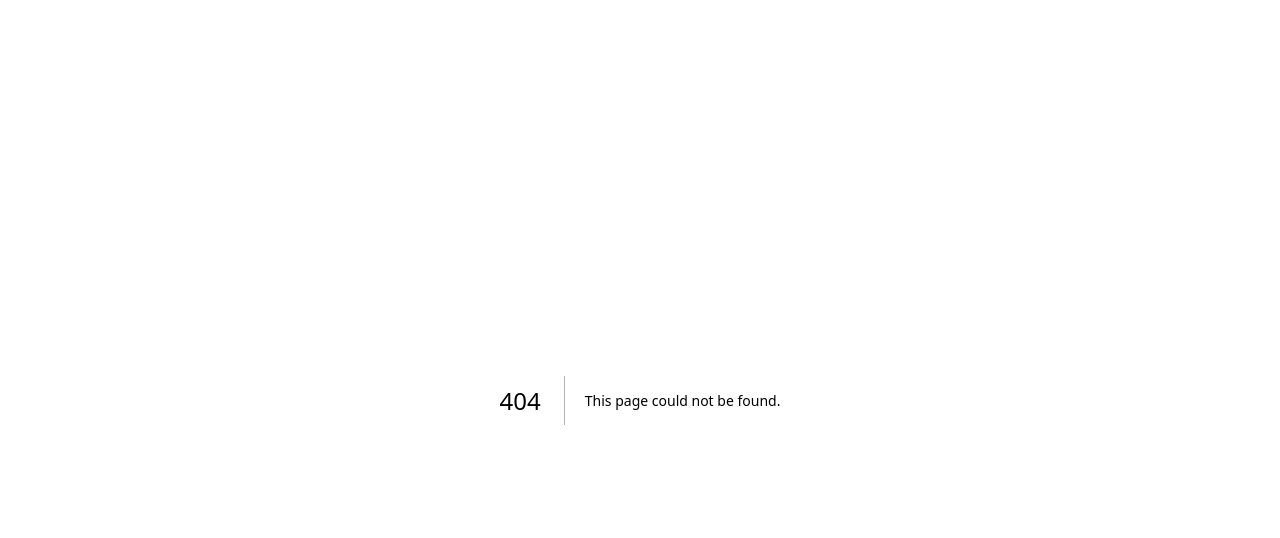
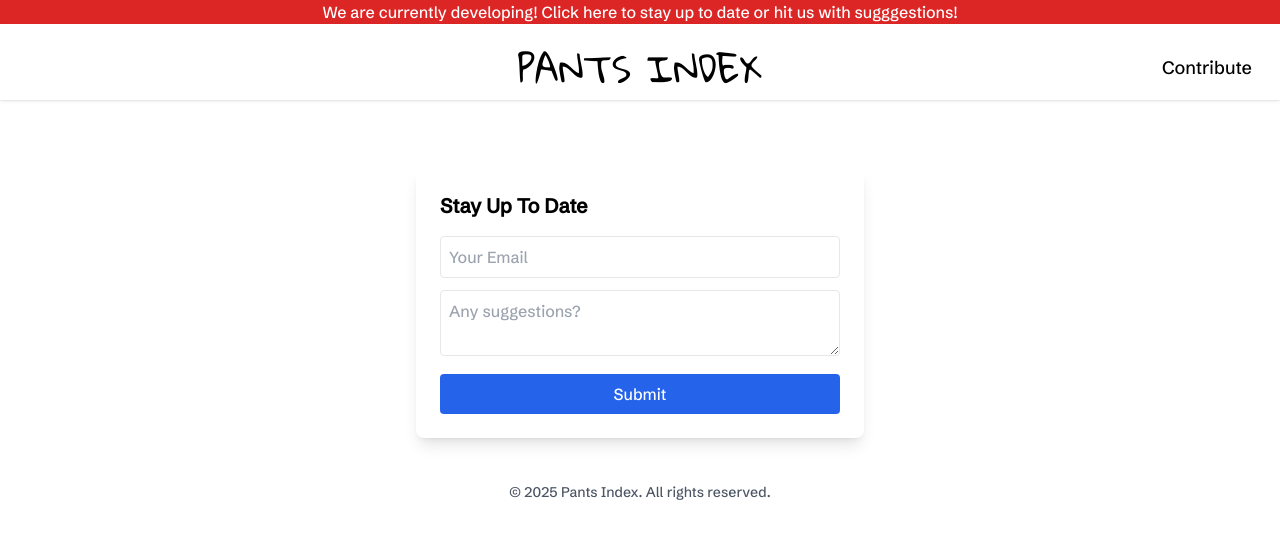
Before and after one commit to colecarter96/PantsIndex4, a Next.js app in the folder next-app/: page /waitlist in a window 1280 px wide. Before the commit this address had no page. Shown: the top 538 px of the page. Built offline with nearby package versions, Linux system fonts and the light colour scheme; a web font is replaced by a local one.

Commit message:
Banner with Waitlist

```diff
--- /dev/null
+++ b/next-app/app/api/waitlist/route.ts
@@ -0,0 +1,28 @@
+import { NextResponse } from "next/server";
+import { MongoClient } from "mongodb";
+
+const uri = process.env.MONGODB_URI as string;
+const client = new MongoClient(uri);
+
+export async function POST(req: Request) {
+  try {
+    const { email, suggestion } = await req.json();
+
+    if (!email || typeof email !== "string") {
+      return NextResponse.json({ error: "Invalid email" }, { status: 400 });
+    }
+
+    await client.connect();
+    const db = client.db("pants-index-2");
+    const collection = db.collection("waitlist-emails");
+
+    await collection.insertOne({ email, suggestion, createdAt: new Date() });
+
+    return NextResponse.json({ message: "Submitted successfully!" }, { status: 200 });
+  } catch (error) {
+    console.error("Error saving to DB:", error);
+    return NextResponse.json({ error: "Internal server error" }, { status: 500 });
+  } finally {
+    await client.close();
+  }
+}
--- a/next-app/app/components/HamburgerMenu.tsx
+++ b/next-app/app/components/HamburgerMenu.tsx
@@ -1,4 +1,27 @@
-// components/HamburgerMenu.tsx
+// // components/HamburgerMenu.tsx
+// "use client";
+
+// import { useFilterPanel } from "@/context/FilterPanelContext";  // Correct hook
+
+// export const HamburgerMenu = () => {
+//   const { isMenuOpen, toggleFilterPanel } = useFilterPanel();  // Using the correct hook
+
+//   const textClass = isMenuOpen ? "text-red-600" : "";
+
+//   return (
+
+
+//     <button onClick={toggleFilterPanel} aria-label="Open filter menu">
+//       <svg className={`w-8 h-8 ${textClass}`} viewBox="0 0 24 24" fill="none" stroke="currentColor" strokeWidth="2.5" strokeLinecap="round">
+//         <line x1="3" y1="8" x2="21" y2="8" />
+//     <line x1="3" y1="16" x2="21" y2="16" />
+//       </svg>
+//     </button>
+
+//   );
+// };
+
+
 "use client";
 
 import { useFilterPanel } from "@/context/FilterPanelContext";  // Correct hook
@@ -6,37 +29,30 @@ import { useFilterPanel } from "@/context/FilterPanelContext";  // Correct hook
 export const HamburgerMenu = () => {
   const { isMenuOpen, toggleFilterPanel } = useFilterPanel();  // Using the correct hook
 
-  const textClass = isMenuOpen ? "text-red-600" : "";
-
   return (
-    // <button
-    //   onClick={toggleFilterPanel}
-    //   aria-label="Open filter menu"
-    //   className="p-1 rounded-md border border-gray-300 hover:bg-gray-100 focus:outline-none focus:ring-2 focus:ring-blue-500"
-    // >
-    //   {/* Simple hamburger icon */}
-    //   <svg
-    //     xmlns="http://www.w3.org/2000/svg"
-    //     fill="none"
-    //     viewBox="0 0 24 24"
-    //     strokeWidth={2}
-    //     stroke="currentColor"
-    //     className="w-6 h-6"
-    //   >
-    //     <path
-    //       strokeLinecap="round"
-    //       strokeLinejoin="round"
-    //       d="M3 5h18M3 12h18m-9 7h9"
-    //     />
-    //   </svg>
-    // </button>
-
-    <button onClick={toggleFilterPanel} aria-label="Open filter menu">
-      <svg className={`w-8 h-8 ${textClass}`} viewBox="0 0 24 24" fill="none" stroke="currentColor" strokeWidth="2.5" strokeLinecap="round">
-        <line x1="3" y1="8" x2="21" y2="8" />
-    <line x1="3" y1="16" x2="21" y2="16" />
+    <button onClick={toggleFilterPanel} aria-label="Toggle menu" className="relative w-8 h-8 flex items-center justify-center">
+      <svg
+        className="w-8 h-8 transition-transform duration-300 ease-in-out"
+        viewBox="0 0 24 24"
+        fill="none"
+        stroke={isMenuOpen ? "#e53935" : "currentColor"}  // Red when open
+        strokeWidth="2.5"
+        strokeLinecap="round"
+      >
+        {isMenuOpen ? (
+          // X Shape (Red when open)
+          <>
+            <line x1="6" y1="6" x2="18" y2="18" />
+            <line x1="6" y1="18" x2="18" y2="6" />
+          </>
+        ) : (
+          // Hamburger Icon (Default color)
+          <>
+            <line x1="3" y1="8" x2="21" y2="8" />
+            <line x1="3" y1="16" x2="21" y2="16" />
+          </>
+        )}
       </svg>
     </button>
-
   );
 };
--- a/next-app/app/components/Header.tsx
+++ b/next-app/app/components/Header.tsx
@@ -9,8 +9,17 @@ interface HeaderProps {
 }
 
 const Header: React.FC<HeaderProps> = () => (
-  <header >
-    <div className="fixed shadow top-0 left-0 right-0 flex justify-between lg:justify-center items-center pt-6 pb-3 px-5 bg-white  z-50">
+  <header className="fixed top-0 left-0 right-0 z-50">
+    <div className=" hidden md:flex justify-center bg-red-600 text-white">
+        <Link href="/waitlist">We are currently developing! Click here to stay up to date or hit us with sugggestions!</Link>
+    </div>
+
+    <div className="flex md:hidden justify-center bg-red-600 text-white">
+        <Link href="/waitlist">Click here to stay up to date or hit us with sugggestions!</Link>
+    </div>
+    <div className="fixed shadow top-6 left-0 right-0 flex justify-between lg:justify-center items-center pt-6 pb-3 px-5 bg-white  z-50">
+
+
       <h2 className={`text-3xl lg:text-4xl font-extrabold hover:text-red-600 ${GH.className}`}>
         <Link href="/">PANTS INDEX</Link>
       </h2>
--- /dev/null
+++ b/next-app/app/waitlist/page.tsx
@@ -0,0 +1,69 @@
+"use client";
+import { useState } from "react";
+import Header from "../components/Header";
+import Footer from "../components/Footer";
+
+export default function WaitlistPage() {
+  const [email, setEmail] = useState("");
+  const [suggestion, setSuggestion] = useState("");
+  const [message, setMessage] = useState("");
+
+  const handleSubmit = async (e: React.FormEvent) => {
+    e.preventDefault();
+    setMessage("");
+
+    try {
+      const res = await fetch("/api/waitlist", {
+        method: "POST",
+        headers: { "Content-Type": "application/json" },
+        body: JSON.stringify({ email, suggestion }),
+      });
+
+      const data = await res.json();
+      if (res.ok) {
+        setMessage("Thanks for your submission!");
+        setEmail("");
+        setSuggestion("");
+      } else {
+        setMessage(data.error || "Something went wrong.");
+      }
+    } catch (err) {
+      setMessage("Error submitting the form.");
+    }
+  };
+
+  return (
+    <>
+        <Header />
+        <div className="pt-32">
+            <div className="max-w-md mx-auto mt-10 mb-5 p-6 bg-white rounded-lg shadow-lg">
+                <h2 className="text-xl font-bold mb-4">Stay Up To Date</h2>
+                <form onSubmit={handleSubmit}>
+                    <input
+                    type="email"
+                    placeholder="Your Email"
+                    className="w-full p-2 mb-3 border rounded"
+                    value={email}
+                    onChange={(e) => setEmail(e.target.value)}
+                    required
+                    />
+                    <textarea
+                    placeholder="Any suggestions?"
+                    className="w-full p-2 mb-3 border rounded"
+                    value={suggestion}
+                    onChange={(e) => setSuggestion(e.target.value)}
+                    />
+                    <button type="submit" className="w-full bg-blue-600 text-white py-2 rounded">
+                    Submit
+                    </button>
+                </form>
+                {message && <p className="mt-4 text-center">{message}</p>}
+            </div>
+        </div>
+
+        <Footer />
+
+    </>
+
+  );
+}
```
